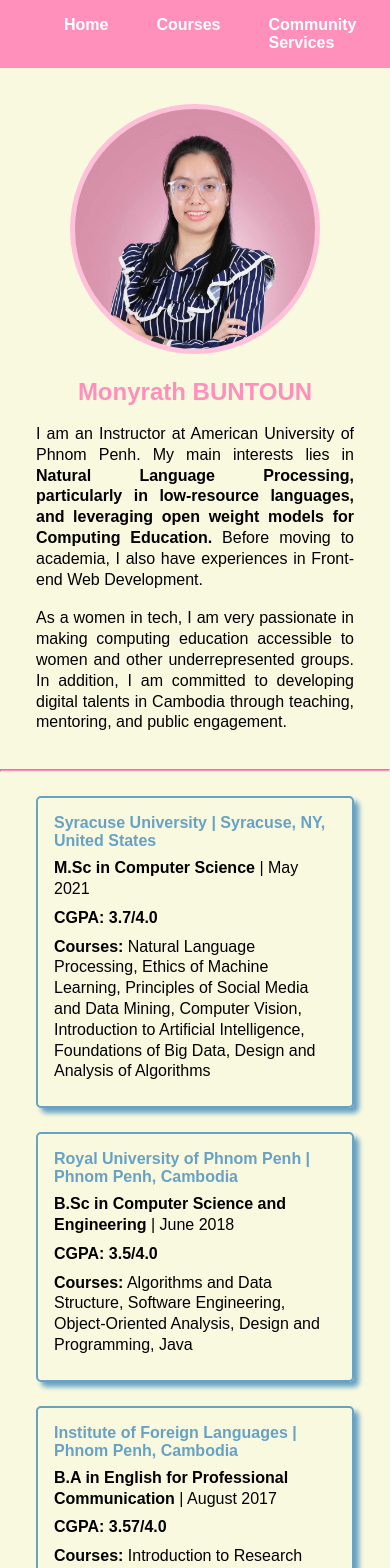
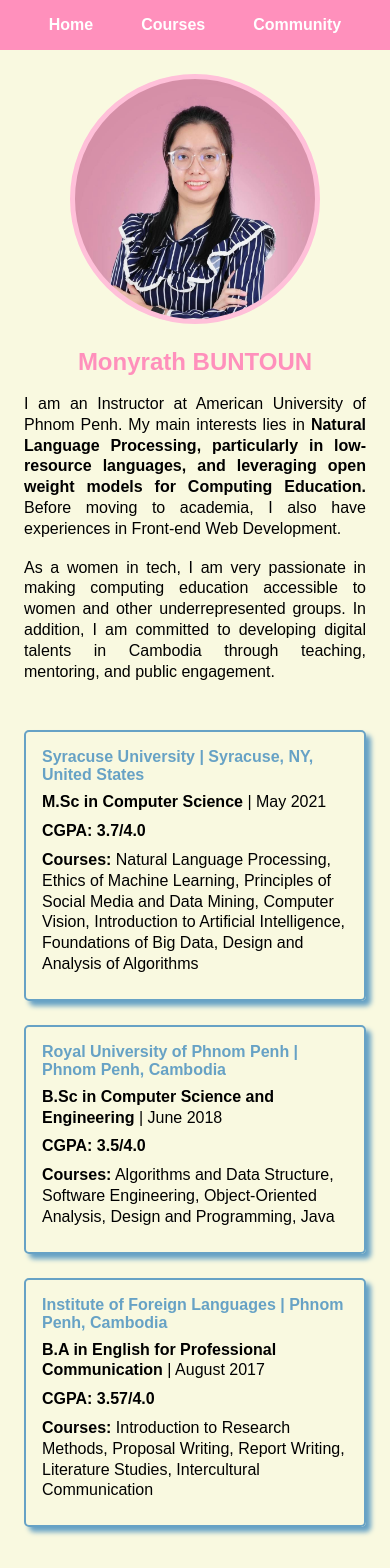
Before and after one commit to mbuntoun/mbuntoun.github.io, a React (Vite) app: page / in a window 390 px wide. Shown: the top 1568 px of the page. Built offline with nearby package versions, Linux system fonts and the light colour scheme; a web font is replaced by a local one.

Commit message:
Minor adjustments

```diff
--- a/src/components/Navigation.jsx
+++ b/src/components/Navigation.jsx
@@ -11,7 +11,7 @@
                     <Link to="/courses">Courses</Link>
                 </li>
                 <li>
-                    <Link to="/community-services">Community Services</Link>
+                    <Link to="/community-services">Community</Link>
                 </li>
             </ul>
         </nav>
--- a/src/pages/Home.jsx
+++ b/src/pages/Home.jsx
@@ -4,7 +4,6 @@
 const Home = () => (
     <main>
         <Profile />
-        <hr />
         <Education />
     </main>
 )
--- a/src/styles/index.css
+++ b/src/styles/index.css
@@ -14,6 +14,7 @@
 
 /* Navigation */
 header nav ul {
+    padding: 0;
     list-style: none;
     display: flex;
     justify-content: center;
@@ -46,7 +47,7 @@
 /* Profile section */
 .profile {
     display: flex;
-    padding: 36px;
+    padding: 24px 36px;
     gap: 24px;
 
     .pic {
@@ -113,3 +114,14 @@
         margin-bottom: 8px;
     }
 }
+
+/* Padding adjustments for mobile */
+@media screen and (max-width: 500px) {
+    .profile {
+        padding: 24px;
+    }
+
+    .education {
+        padding: 24px;
+    }
+}
```
